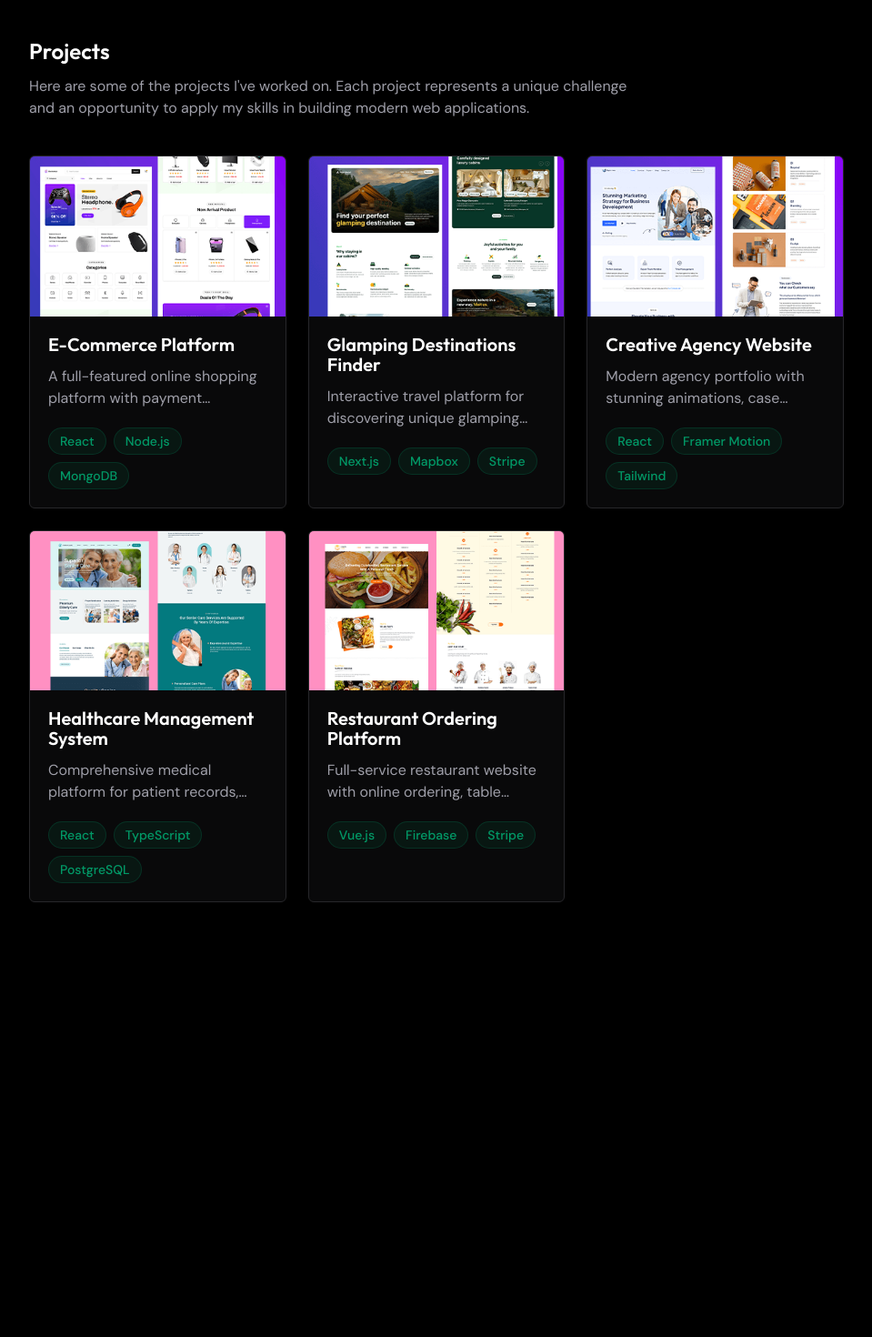
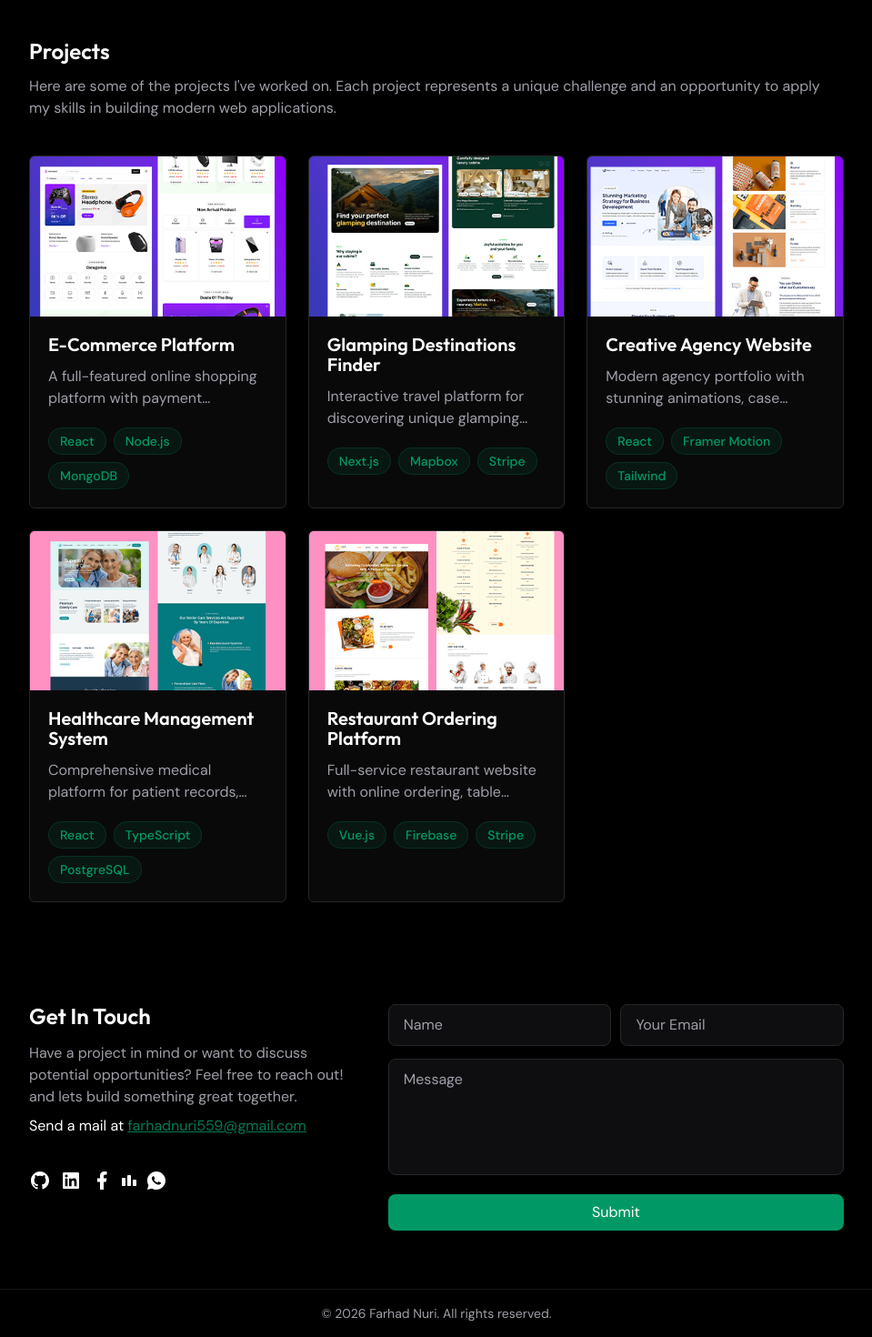
Before and after one commit to FarhadNuri/me, a React (Vite) app: page / in a window 1280 px wide. Shown: the part 1053-2523 px from the top of the page at 91% size, without its empty margins (160-1119 px from the left). Before the commit the page ends 2045 px from the top, so only its background shows below. Built offline with nearby package versions, Linux system fonts and the light colour scheme.

Commit message:
Add Contact section and integrate EmailJS for form submission

```diff
--- a/package.json
+++ b/package.json
@@ -13,10 +13,13 @@
     "deploy": "gh-pages -d dist"
   },
   "dependencies": {
+    "@emailjs/browser": "^4.4.1",
     "@remixicon/react": "^4.9.0",
     "@tailwindcss/vite": "^4.1.18",
+    "emailjs-com": "^3.2.0",
     "react": "^19.2.0",
     "react-dom": "^19.2.0",
+    "react-icons": "^5.5.0",
     "remixicon": "^4.9.1",
     "tailwindcss": "^4.1.18"
   },
--- a/src/App.jsx
+++ b/src/App.jsx
@@ -1,19 +1,24 @@
-
-import About from "./components/About"
-import Header from "./components/Header"
-import Hero from "./components/Hero"
-import Projects from "./components/Projects"
+import About from "./components/About";
+import Contact from "./components/Contact";
+import Header from "./components/Header";
+import Hero from "./components/Hero";
+import Projects from "./components/Projects";
 
 function App() {
   return (
     <div className="App">
-
       <Header />
-      <Hero />
-      <About />
-      <Projects />
+      <main>
+        <Hero />
+        <About />
+        <Projects />
+        <Contact />
+      </main>
+      <p className="text-center py-4 text-sm">
+        &copy; {new Date().getFullYear()} Farhad Nuri. All rights reserved.
+      </p>
     </div>
-  )
+  );
 }
 
-export default App
+export default App;
--- a/src/components/About.jsx
+++ b/src/components/About.jsx
@@ -1,24 +1,27 @@
-import React from 'react'
-import Skills from './Skills'
+import React from "react";
+import Skills from "./Skills";
 function About() {
   return (
-    <section className='pt-20 md:pt-28' id='about'>
-        <div className='container'>
-            <div>
-                <h2 className='section-title mb-3.5'>About Me</h2>
- <p>
-I’m a developer driven by curiosity and a love for problem-solving. What started as an interest in understanding how technology works gradually turned into a passion for building meaningful digital experiences. Always striving to write code that is not just functional, but thoughtful and impactful.
-</p>
-
-            </div>
-            <div className='border mt-8 px-8 py-4 rounded-lg border-zinc-200
-            dark:border-zinc-900'>
-                <Skills />
-            </div>
+    <section className="pt-20 md:pt-28" id="about">
+      <div className="container">
+        <div>
+          <h2 className="section-title mb-3.5">About Me</h2>
+          <p className="">
+            I’m a developer driven by curiosity and a love for problem-solving.
+            What started as an interest in understanding how technology works
+            gradually turned into a passion. Always striving to write code that is not just
+            functional, but thoughtful and impactful.
+          </p>
         </div>
+        <div
+          className="border mt-8 px-8 py-4 rounded-lg border-zinc-200
+            dark:border-zinc-900"
+        >
+          <Skills />
+        </div>
+      </div>
     </section>
-
-  )
+  );
 }
 
-export default About
+export default About;
--- /dev/null
+++ b/src/components/Contact.jsx
@@ -0,0 +1,163 @@
+import React, { useState } from "react";
+import emailjs from "@emailjs/browser";
+import { socialLink } from "../constant/data";
+
+const Contact = () => {
+  const [formData, setFormData] = useState({
+    name: "",
+    email: "",
+    message: "",
+  });
+  const [status, setStatus] = useState("");
+  const [loading, setLoading] = useState(false);
+
+  const handleChange = (e) => {
+    setFormData({
+      ...formData,
+      [e.target.name]: e.target.value,
+    });
+  };
+
+  const handleSubmit = (e) => {
+    e.preventDefault();
+    setLoading(true);
+    setStatus("");
+
+    const serviceId = import.meta.env.VITE_EMAILJS_SERVICE_ID;
+    const templateId = import.meta.env.VITE_EMAILJS_TEMPLATE_ID;
+    const publicKey = import.meta.env.VITE_EMAILJS_PUBLIC_KEY;
+
+    const templateParams = {
+      from_name: formData.name,
+      from_email: formData.email,
+      message: formData.message,
+      to_email: "farhadnuri559@gmail.com",
+    };
+
+    emailjs
+      .send(serviceId, templateId, templateParams, publicKey)
+      .then((response) => {
+        console.log("SUCCESS!", response.status, response.text);
+        setStatus("success");
+        setFormData({ name: "", email: "", message: "" });
+        setLoading(false);
+      })
+      .catch((error) => {
+        console.log("FAILED...", error);
+        setStatus("error");
+        setLoading(false);
+      });
+  };
+
+  return (
+    <section className="pt-28" id="contact">
+      <div
+        className="container grid gap-11
+      md:grid-cols-[0.7fr_1fr] pb-12 md:pb-16 border-b
+      border-zinc-200 dark:border-zinc-900"
+      >
+        <div>
+          <h2 className="section-title">Get In Touch</h2>
+          <p className="pt-4">
+            Have a project in mind or want to discuss potential opportunities?
+            Feel free to reach out! and lets build something great together.
+          </p>
+          <p className="pt-2 ">
+            <span className="dark:text-white">Send a mail at </span>
+            <a
+              href="mailto:farhadnuri559@gmail.com"
+              className="text-emerald-700 underline"
+            >
+              farhadnuri559@gmail.com
+            </a>
+          </p>
+          <div className="flex items-center gap-2.5 mt-9">
+            {socialLink.map((link) => (
+              <a
+                href={link.url || "#"}
+                key={link.id}
+                className="hover:text-emerald-700 transition-colors"
+                title={link.label}
+                target="_blank"
+                rel="noopener noreferrer"
+              >
+                <link.icon />
+              </a>
+            ))}
+          </div>
+        </div>
+
+        <form onSubmit={handleSubmit} className="space-y-3.5">
+          <div className="grid gap-2.5 md:grid-cols-2">
+            <div
+              className="border border-zinc-200
+            bg-zinc-100/60 rounded-lg dark:border-zinc-800
+            dark:bg-zinc-900/60"
+            >
+              <input
+                type="text"
+                name="name"
+                value={formData.name}
+                onChange={handleChange}
+                placeholder="Name"
+                required
+                className="py-2.5 indent-4 w-full placeholder-zinc-800
+               dark:placeholder-zinc-400 bg-transparent outline-none"
+              />
+            </div>
+            <div
+              className="border border-zinc-200
+            bg-zinc-100/60 rounded-lg dark:border-zinc-800
+            dark:bg-zinc-900/60"
+            >
+              <input
+                type="email"
+                name="email"
+                value={formData.email}
+                onChange={handleChange}
+                placeholder="Your Email"
+                required
+                className="py-2.5 indent-4 w-full placeholder-zinc-800
+               dark:placeholder-zinc-400 bg-transparent outline-none"
+              />
+            </div>
+          </div>
+          <textarea
+            name="message"
+            value={formData.message}
+            onChange={handleChange}
+            placeholder="Message"
+            required
+            className="border border-zinc-200
+            bg-zinc-100/60 rounded-lg dark:border-zinc-800
+            dark:bg-zinc-900/60 w-full h-32 py-2.5 indent-4 resize-none
+            placeholder-zinc-800 dark:placeholder-zinc-400 bg-transparent outline-none"
+          />
+
+          {status === "success" && (
+            <p className="text-emerald-600 text-sm">
+              Message sent successfully! ✓
+            </p>
+          )}
+          {status === "error" && (
+            <p className="text-red-600 text-sm">
+              Failed to send message. Please try again.
+            </p>
+          )}
+
+          <button
+            type="submit"
+            disabled={loading}
+            className="bg-emerald-600 transition-colors
+            w-full py-2 rounded-lg text-white hover:bg-emerald-800
+            disabled:opacity-50 disabled:cursor-not-allowed"
+          >
+            {loading ? "Sending..." : "Submit"}
+          </button>
+        </form>
+      </div>
+    </section>
+  );
+};
+
+export default Contact;
--- a/src/components/Projects.jsx
+++ b/src/components/Projects.jsx
@@ -7,7 +7,7 @@ const Projects = () => {
       <div className="container">
         <div>
           <h2 className="section-title">Projects</h2>
-          <p className="max-w-2xl mt-3.5">
+          <p className=" mt-3.5">
             Here are some of the projects I've worked on. Each project
             represents a unique challenge and an opportunity to apply my skills
             in building modern web applications.
--- a/src/constant/data.js
+++ b/src/constant/data.js
@@ -9,24 +9,40 @@ import {
   RiMailLine,
   RiStackOverflowFill,
   RiTwitterXFill,
+  RiFacebookFill,
+  RiWhatsappFill,
 } from "@remixicon/react";
-
+import { SiCodeforces } from "react-icons/si";
 export const socialLink = [
   {
     id: 1,
     icon: RiGithubFill,
+    label: "Github",
+    url: "https://github.com/FarhadNuri",
   },
   {
     id: 2,
     icon: RiLinkedinBoxFill,
+    label: "LinkedIn",
+    url: "https://www.linkedin.com/in/farhad-nuri-ba99a62a5/",
   },
   {
     id: 3,
-    icon: RiTwitterXFill,
+    icon: RiFacebookFill,
+    label: "Facebook",
+    url: "https://www.facebook.com/farhad.hosen.7",
   },
   {
     id: 4,
-    icon: RiStackOverflowFill,
+    icon: SiCodeforces,
+    label: "Codeforces",
+    url: "https://codeforces.com/profile/63_FarhadNuri",
+  },
+  {
+    id: 5,
+    icon: RiWhatsappFill,
+    label: "WhatsApp",
+    url: "https://wa.me/1865779218",
   },
 ];
 
@@ -137,7 +153,6 @@ export const aboutItems = [
     label: "Docker",
   },
 
-
   {
     id: 16,
     icon: import.meta.env.BASE_URL + "images/icon-16.svg",
@@ -173,10 +188,7 @@ export const aboutItems = [
     icon: import.meta.env.BASE_URL + "images/rabbitmq.svg",
     label: "RabbitMQ",
   },
-
-
 ];
-
 
 export const timelineItems = [
   {
```
Also changed, not shown: src/components/Header.jsx (+34 -13 lines), 2 other files (tests, documents, lock files or other folders).
